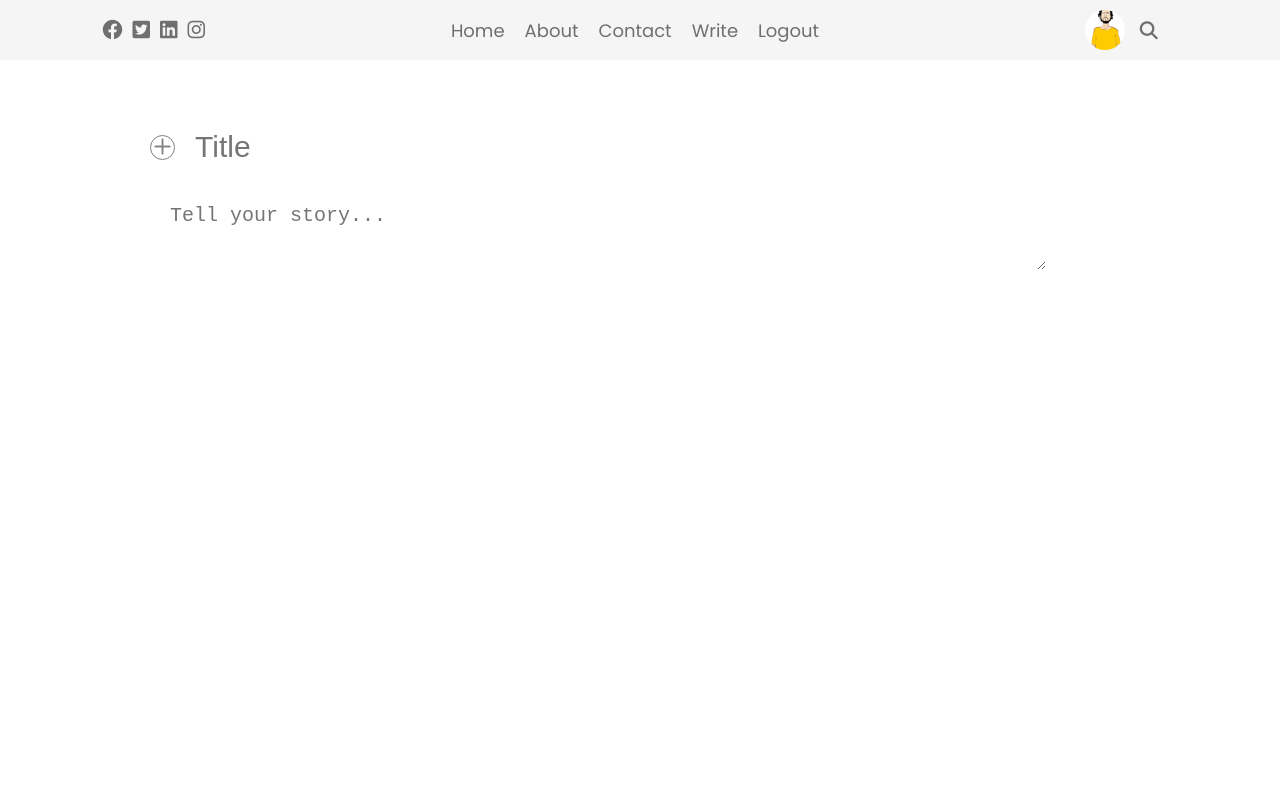
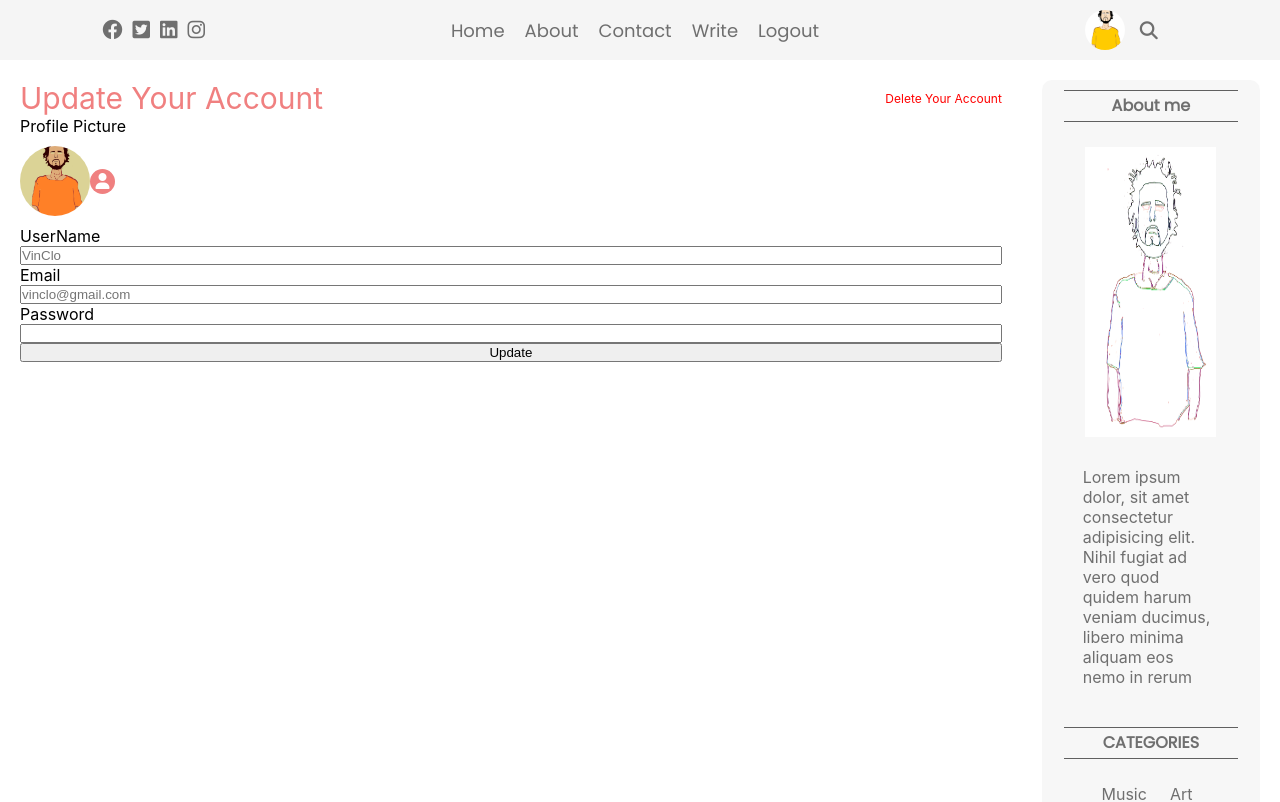
Before and after one commit to Shinya-Fukuta0116/React-blog, a React (Create React App) app: page / in a window 1280 px wide. Shown: the top 802 px of the page. Built offline with nearby package versions, Linux system fonts and the light colour scheme.

Commit message:
add settings page

```diff
--- a/src/App.js
+++ b/src/App.js
@@ -4,13 +4,15 @@
 import Home from './pages/home/Home';
 import Single from './pages/single/Single';
 import Write from './pages/Write/Write';
+import Settings from './pages/settings/Settings';
+
 
 
 function App() {
   return (
     <>
       <TopBar />
-      <Write />
+      <Settings />
     </>
   );
 }
--- a/src/components/sidebar/sidebar.css
+++ b/src/components/sidebar/sidebar.css
@@ -37,7 +37,7 @@
 .sideImg{
   align-items: center;
   margin-top: 15px;
-  width: 50%;
+  width: 60%;
   height: 290px;
 }
 
--- a/src/pages/Write/Write.jsx
+++ b/src/pages/Write/Write.jsx
@@ -1,8 +1,10 @@
 import './write.css'
+import Image from './Royce59.png'
 
 export default function Write() {
   return (
     <div className='write'>
+      <img className='writeImg' src={Image} alt="" />
       <form className="witeForm">
         <div className="writeFormGroup">
           <label htmlFor="fileInput">
--- a/src/pages/Write/write.css
+++ b/src/pages/Write/write.css
@@ -1,6 +1,13 @@
 .write{
   padding-top: 50px;
 
+}
+.writeImg{
+  margin-left: 150px;
+  width: 70vw;
+  height: 250%;
+  border-radius: 10px;
+  object-fit: cover;
 }
 
 .writeForm{
@@ -40,6 +47,7 @@
 
 .writeText{
   font-size: 20px;
+  height: 100vh;
 }
 
 .writeSubmit{
--- /dev/null
+++ b/src/pages/settings/Settings.jsx
@@ -0,0 +1,35 @@
+import './settings.css'
+import Sidebar from '../../components/sidebar/Sidebar'
+import Image from './Jcole.png'
+
+export default function Settings() {
+  return (
+    <div className='settings'>
+      <div className="settingsWrapper">
+        <div className="settingsTitle">
+          <span className='settingsUpdateTitle'>Update Your Account</span>
+          <span className='settingsDeleteTitle'>Delete Your Account</span>
+        </div>
+        <form className='settingsForm'>
+          <label>Profile Picture</label>
+          <div className="settingsPP">
+            <img src={Image} alt="" />
+            <label htmlFor="fileInput">
+              <i className="settingsPPIcon fa-solid fa-user"></i>
+            </label>
+            <input type="file" id="fileInput" style={{ display: "none" }} />
+          </div>
+          <label>UserName</label>
+          <input type="text" placeholder='VinClo' />
+          <label>Email</label>
+          <input type="text" placeholder='vinclo@gmail.com' />
+          <label>Password</label>
+          <input type="password" />
+          <button className="settiingsSubmit">Update</button>
+        </form>
+      </div>
+      <Sidebar />
+
+    </div>
+  )
+}
--- /dev/null
+++ b/src/pages/settings/settings.css
@@ -0,0 +1,55 @@
+.settings{
+  display: flex;
+}
+
+.settingsWrapper{
+  flex: 9;
+  padding: 20px;
+}
+
+.settingsTitle{
+  display: flex;
+  align-items: center;
+  justify-content: space-between;
+}
+
+.settingsUpdateTitle{
+  font-size: 30px;
+  color: lightcoral;
+}
+
+.settingsDeleteTitle{
+  color: red;
+  font-size: 12px;
+  cursor: pointer;
+}
+
+.settingsForm{
+  display: flex;
+  flex-direction: column;
+}
+
+.settingsPP{
+  display: flex;
+  align-items: center;
+  margin: 10px 0;
+}
+
+.settingsPP > img{
+  width: 70px;
+  height: 70px;
+  border-radius: 50px;
+  object-fit: cover;
+}
+
+.settingsPPIcon{
+  width: 25px;
+  height: 25px;
+  border-radius: 50%;
+  background-color: lightcoral;
+  color: white;
+  display: flex;
+  align-items: center;
+  justify-content: center;
+  cursor: pointer;
+}
```
Also changed, not shown: src/pages/Write/Royce59.png (added), src/pages/settings/Jcole.png (added).
